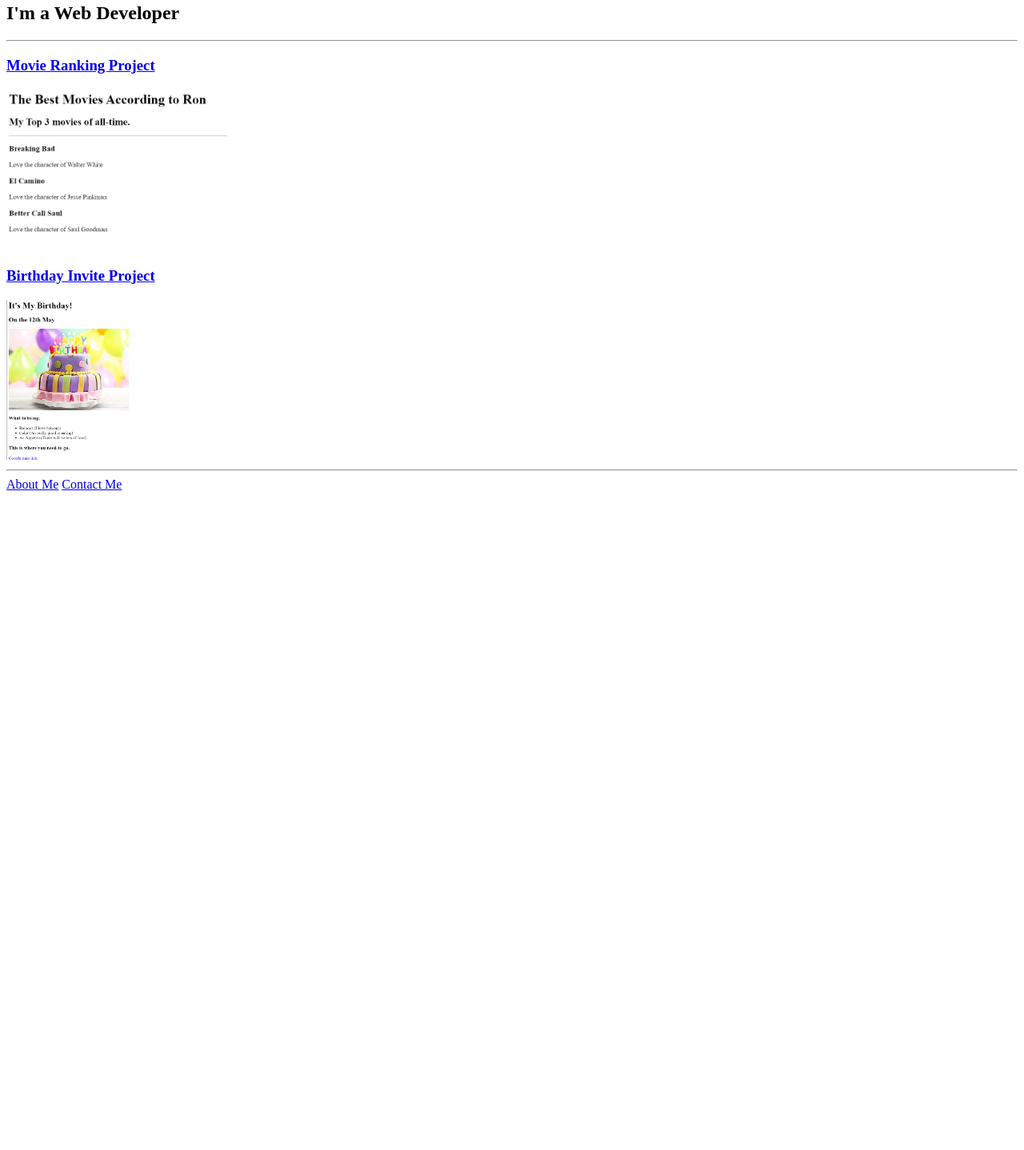
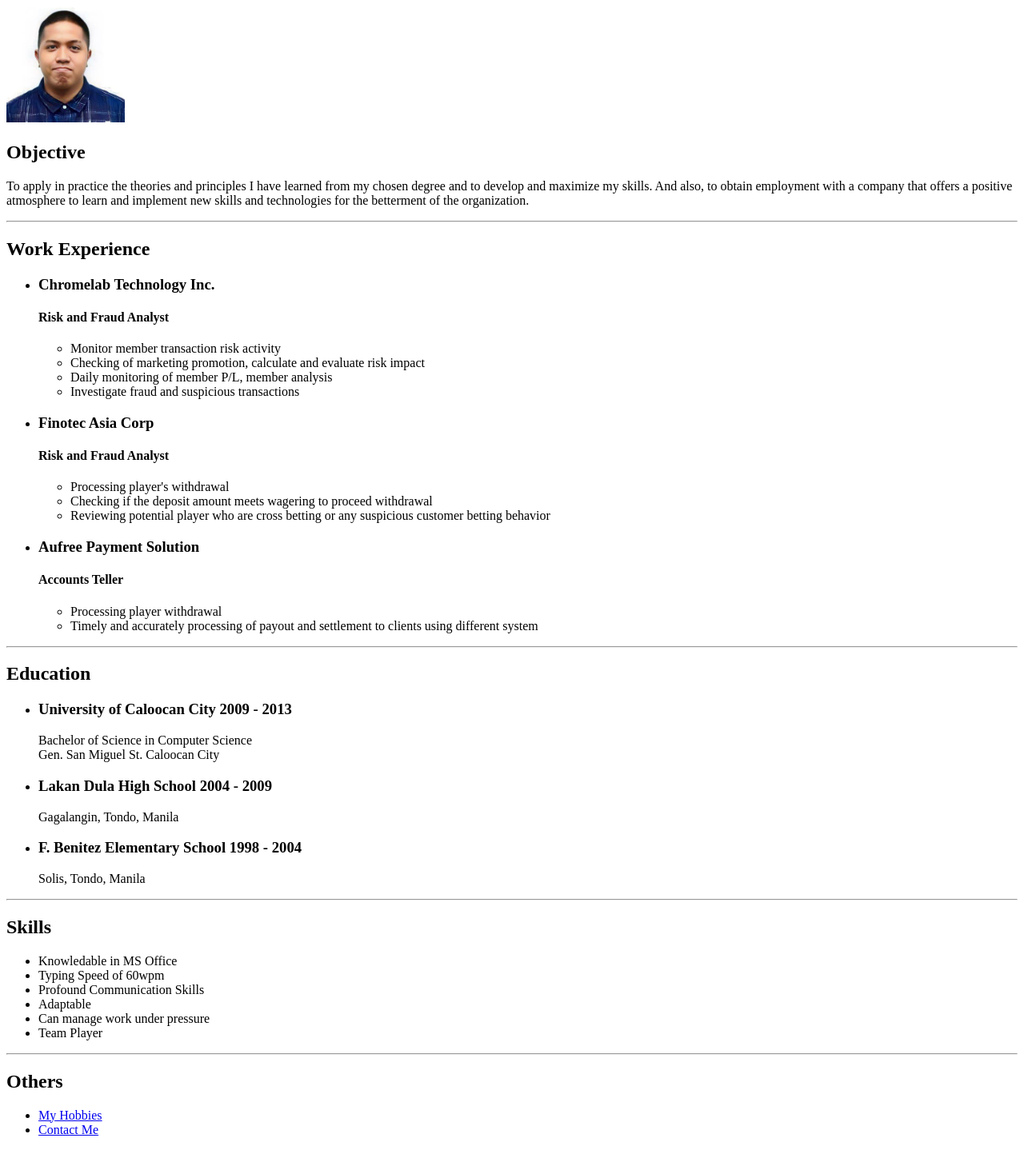
Before and after one commit to MRBTan/html-portpolio, a plain HTML site: page index.html in a window 1280 px wide. Shown: the part 77-1515 px from the top of the page at 80% size. Before the commit the page ends 800 px from the top, so only its background shows below. Drawn offline with Linux system fonts and the light colour scheme.

Commit message:
Add files via upload

```diff
--- a/index.html
+++ b/index.html
@@ -1,25 +1,73 @@
-<!-- TODO 1: Create the HTML Boilerplate -->
 <!DOCTYPE html>
 <html lang="en">
-
-<head>
-    <meta charset="UTF-8">
-    <title>Mark Ronald's Portpolio</title>
-</head>
+    <head>
+        <title>My Resume</title>
+    </head>
 
 <body>
-    <h1>Mark Ronald Portpolio</h1>
-    <h2>I'm a Web Developer</h2>
+    <h1>Mark Ronald B. Tan</h1>
+    <img src="./331810121_858077591929078_4560708898186322055_n.jpg" height="150">
+    <h2>Objective</h2>
+    <p>To apply in practice the theories and principles I have learned from my
+        chosen degree and to develop and maximize my skills. And also, to obtain
+        employment with a company that offers a positive atmosphere to learn and
+        implement new skills and technologies for the betterment of the
+        organization.
+    </p>
+<hr />
+    <h2>Work Experience</h2>
+        <ul>
+            <li><h3>Chromelab Technology Inc.</h3></li>
+                <h4>Risk and Fraud Analyst</h4>
+                <ul>
+                    <li>Monitor member transaction risk activity</li>
+                    <li>Checking of marketing promotion, calculate and evaluate risk impact</li>
+                    <li>Daily monitoring of member P/L, member analysis</li>
+                    <li>Investigate fraud and suspicious transactions</li>
 
-<hr/>
+                </ul>
+            <li><h3>Finotec Asia Corp</h3></li>
+                <h4>Risk and Fraud Analyst</h4>
+                <ul>
+                    <li>Processing player's withdrawal</li>
+                    <li>Checking if the deposit amount meets wagering to proceed withdrawal</li>
+                    <li>Reviewing potential player who are cross betting or any suspicious customer betting behavior</li>
+                </ul>
+            <li><h3>Aufree Payment Solution</h3></li>
+                <h4>Accounts Teller</h4>
+                <ul>
+                    <li>Processing player withdrawal</li>
+                    <li>Timely and accurately processing of payout and settlement to clients using different system</li>
+                </ul>
+        </ul>
+<hr />
+    <h2>Education</h2>
+    <ul>
+        <li><h3>University of Caloocan City 2009 - 2013</h3></li>
+        <p>Bachelor of Science in Computer Science <br />
+        Gen. San Miguel St. Caloocan City</p>
+        <li><h3>Lakan Dula High School 2004 - 2009</h3></li>
+        <p>Gagalangin, Tondo, Manila</p>
+        <li><h3>F. Benitez Elementary School 1998 - 2004</h3></li>
+        <p>Solis, Tondo, Manila</p>
+    </ul>
+<hr />
 
-    <h3><a href="./public/movie-ranking.html">Movie Ranking Project</a></h3>
-    <img src="./assets/images/bestmoviebyron.png" alt="best movie by ron" height="200">
-    <h3><a href="./public/birthday-invite.html">Birthday Invite Project</a></h3>
-    <img src="./assets/images/bdayinvite.png" alt="Birthday Invite Project" height="200">
+    <h2>Skills</h2>
+    <ul>
+        <li>Knowledable in MS Office</li>
+        <li>Typing Speed of 60wpm</li>
+        <li>Profound Communication Skills</li>
+        <li>Adaptable</li>
+        <li>Can manage work under pressure</li>
+        <li>Team Player</li>
+    </ul>
+<hr />
+    <h2>Others</h2>
+    <ul>
+        <li><a href="./myhobbies.html">My Hobbies</a></li>
+        <li><a href="./contactme.html">Contact Me</a></li>
+    </ul>
 
-<hr />
-    <a href="./public/about.html">About Me</a>
-    <a href="./public/contact.html">Contact Me</a>
 </body>
 </html>
```
Also changed, not shown: contactme.html (added, +12 -0 lines), myhobbies.html (added, +13 -0 lines), 331810121_858077591929078_4560708898186322055_n.jpg (added).
